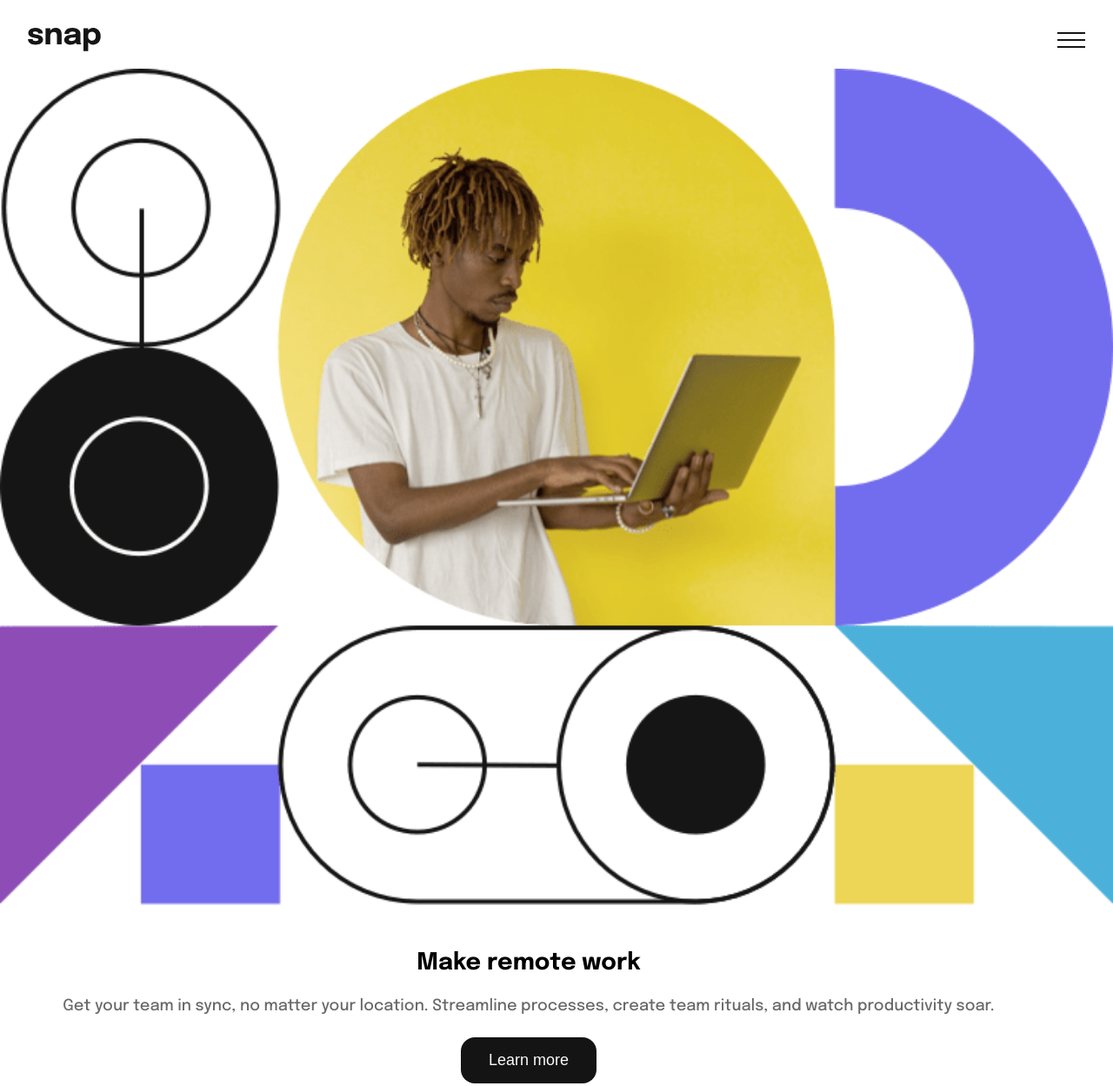
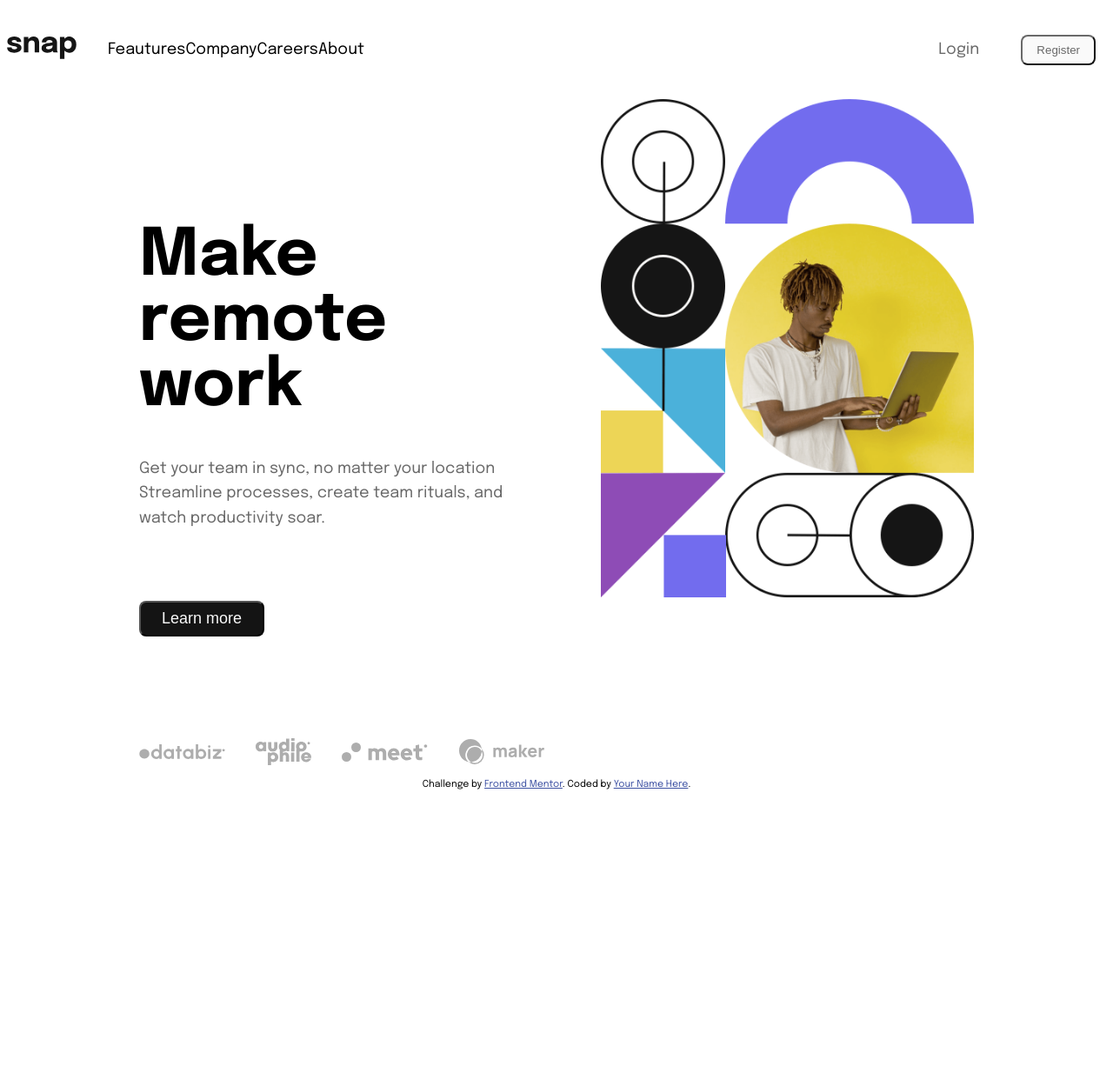
Before and after one commit to Davkayson/dropdown-navigation, a plain HTML site: page index.html in a window 1280 px wide. Shown: the top 1249 px of the page at 87% size. After the commit the page ends 924 px from the top, so only its background shows below. Drawn offline with Linux system fonts and the light colour scheme.

Commit message:
desktop commit

```diff
--- a/index.html
+++ b/index.html
@@ -100,15 +100,11 @@
       </nav>
     </section>
 
-
-
     <hero class="hero-section">
       <div class="mobile-hero-image">
         <img src="images/image-hero-mobile.png" />
       </div>
     </hero>
-
-
 
     <article>
       <div class="text-section">
@@ -141,6 +137,55 @@
       </div>
     </footer>
 
+    <header class="desktop-header">
+      <div class="desktop-header-container">
+        <div class="desktop-image-logo">
+        <img src="images/logo.svg">
+        </div>
+          <div class="desktop-nav">
+            <ul>
+              <li>Feautures</li>
+              <li>Company</li>
+              <li>Careers</li>
+              <li>About</li>
+            </ul>
+            <div class="desktop-login-section">
+              <p class="desktop-login-text">Login</p>
+              <button class="desktop-header-btn">Register</button>
+            </div>
+          </div>
+      </div>
+    </header>
+
+    <div class="desktop-hero-section">
+      <div class="desktop-hero-content">
+        <h1>
+          Make <br> remote work
+        </h1>
+        <p class="desktop-hero-para">
+          Get your team in sync, no matter your location <br> Streamline processes, create team rituals, and<br> watch productivity soar.
+        </p>
+        <button class="desktop-btn-learn">Learn more</button>
+
+
+        <div class="desktop-client-logo">
+          <img src="images/client-databiz.svg">
+          <img src="images/client-audiophile.svg" class="audiophile">
+          <img src="images/client-meet.svg">
+          <img src="images/client-maker.svg">
+        </div>
+      </div>
+
+      <div class="desktop-hero-image">
+        <img src="images/image-hero-desktop.png">
+      </div>
+    </div>
+
+
+
+
+
+
     <div class="attribution">
       Challenge by
       <a href="https://www.frontendmentor.io?ref=challenge" target="_blank"
--- a/script.js
+++ b/script.js
@@ -3,6 +3,29 @@ const closeMenu = document.querySelector('.mobile-close-icon')
 const mobileMenuSection = document.querySelector('.mobile-menu-section')
 const body = document.body
 const arrowBtns = document.querySelectorAll('.arrow-btn');
+
+
+const query = window.matchMedia('(min-width: 576px)');
+
+function handleMobileChange(e) {
+  // Check if the media query is true
+  if (e.matches) {
+    // Logic for small screens
+    openMenu.style.display = 'none';
+    mobileMenuSection.style = 'none'
+  } else {
+    openMenu.style.display = 'flex'
+    mobileMenuSection.style = 'flex'
+  }
+}
+
+
+// 1. Register the listener
+query.addEventListener('change', handleMobileChange);
+
+// 2. Initial check (run the function once on page load)
+handleMobileChange(query);
+
 
 openMenu.addEventListener('click', () => {
   openMenu.style.display = 'none';
--- a/style.css
+++ b/style.css
@@ -12,10 +12,12 @@
 }
 
 body {
+  display: flex;
+  flex-direction: column;
   margin: 1rem auto;
   font-size: 18px;
   background-color: var(white);
-  font-family: 'Epilogue';
+  font-family: 'Epilogue', sans-serif;
   position: relative;
 }
 
@@ -33,12 +35,20 @@ header {
   align-items: center;
 }
 
+.desktop-header {
+  display: none;
+}
+
 .mobile-hero-image {
   width: 100%;
 }
 
 .mobile-hero-image img {
   width: 100%;
+}
+
+.desktop-hero-image {
+  display: none;
 }
 
 .mobile-menu-section {
@@ -165,18 +175,21 @@ article {
 
 .text-section {
   width: 95vw;
+  margin: 0 auto;
   text-align: center;
 }
 
 .text-section h1 {
   font-weight: 700;
+  margin-inline: 0.3rem;
 }
 
 .text-section p {
-  margin: 1.5rem 0;
+  margin: 1rem 0;
   line-height: 1.5rem;
   color: var(--Gray-500);
   font-weight: 500;
+  font-size: 16px;
 }
 
 .mobile-btn {
@@ -185,7 +198,7 @@ article {
   border: none;
   padding: 1rem 2rem;
   border-radius: 1rem;
-  font-size: inherit;
+  font-size: 16px;
   font-weight: 500;
 }
 
@@ -206,6 +219,158 @@ footer {
   width: 80%;
 }
 
+.desktop-hero-section {
+  display: none;
+}
+
+@media screen and (min-width: 720px) {
+  body {
+    display: block;
+    margin-top: 0;
+    font-family: 'Epilogue', sans-serif;
+    font-size: 18px;
+  }
+
+  .desktop-header {
+    display: contents;
+  }
+
+  .desktop-header-container {
+    display: flex;
+    margin: 2rem 0;
+    align-items: center;
+  }
+
+  .desktop-nav {
+    display: flex;
+    width: 90vw;
+    margin: 0 auto;
+    justify-content: space-between;
+  }
+
+  .desktop-image-logo img {
+    width: 80px;
+    margin-left: 0.5rem;
+  }
+
+  .desktop-nav ul {
+    display: flex;
+    padding: 1rem;
+    list-style-type: none;
+  }
+
+  .desktop-login-section {
+    display: flex;
+    justify-content: flex-start;
+    align-items: center;
+    gap: 3rem;
+  }
+
+  .desktop-login-text {
+    font-size: 18px;
+    color: var(--Gray-500);
+  }
+
+  .desktop-header-btn {
+    color: var(--Gray-500);
+    padding: 0.5rem 1rem;
+    border-radius: 0.5rem;
+    background-color: var(--Gray-50);
+    border-color: var(--Gray-500);
+  }
+
+  footer {
+    display: none;
+  }
+
+  article {
+    display: none;
+  }
+
+  .header-container {
+    display: none;
+  }
+  .mobile-hero-image {
+    display: none;
+  }
+
+  .desktop-hero-image {
+    display: block;
+  }
+
+  .text-section {
+    display: none;
+  }
+
+  .mobile-footer {
+    display: none;
+  }
+
+  .mobile-image-logo {
+    display: none;
+  }
+
+  .desktop-hero-section {
+    width: 75vw;
+    margin: 1rem auto;
+    display: grid;
+    grid-template-columns: 1fr 1fr;
+    gap: 3rem;
+  }
+
+  .desktop-hero-content {
+    max-width: 40vw;
+  }
+
+  .desktop-hero-content h1 {
+    font-size: 75px;
+    padding-top: 9rem;
+    padding-bottom: 2.6rem;
+    line-height: 1;
+  }
+
+  .desktop-hero-content p {
+    font-size: 18px;
+    color: var(--Gray-500);
+    line-height: 1.6;
+    padding-bottom: 5rem;
+  }
+
+  .desktop-hero-content .desktop-btn-learn {
+    padding: 0.5rem 1.5rem;
+    background-color: var(--Gray-950);
+    color: var(--Gray-50);
+    border-radius: 0.5rem;
+    margin-bottom: 7.3rem;
+    font-size: 18px;
+  }
+
+  .desktop-client-logo {
+    display: flex;
+    justify-content: flex-start;
+    align-items: center;
+    gap: 1.2rem;
+  }
+
+  .desktop-client-logo img {
+    width: 115px;
+    padding-right: 1rem;
+  }
+
+  .desktop-client-logo .audiophile {
+    width: 80px;
+  }
+
+  .desktop-hero-image {
+    width: 100%;
+    margin: 0 auto;
+  }
+
+  .desktop-hero-image img {
+    width: 100%;
+  }
+}
+
 .attribution {
   font-size: 11px;
   text-align: center;
```
Also changed, not shown: design/desktop-design.jpg.
